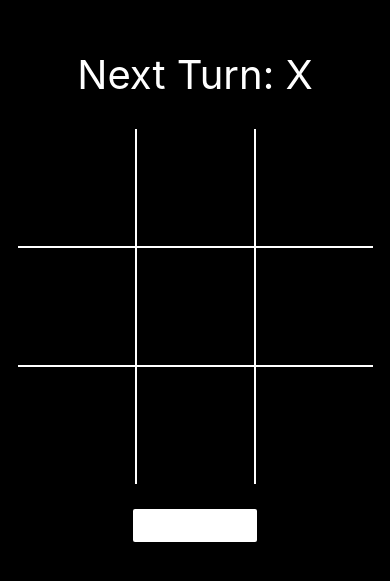
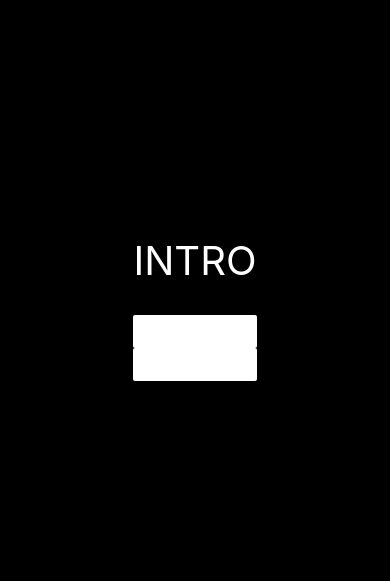
Before and after one commit to mishroom/tictactoe-reactnative, a React Native app: screen / in a window 390 px wide. Shown: the part 129-710 px from the top of the page. Built offline with nearby package versions, Linux system fonts and the light colour scheme.

Commit message:
adding singleplayer wip

```diff
--- a/App.js
+++ b/App.js
@@ -16,8 +16,9 @@ export default class App extends React.Component {
     super(props)
     this.state = {
       nextTurn: 'X',
-      gameState: 'play',
+      gameState: 'intro',
       winner: null,
+      mode: null,
       gridData: [
         {
           position: 1,
@@ -85,9 +86,7 @@ export default class App extends React.Component {
       gridData: gridData,
       nextTurn: this.state.nextTurn === 'X' ? 'O' : 'X',
     })
-    console.log(index, item.value)
     //checkWinner
-
     //horizontal and vertical
     if (index % 3 === 0) {
       if (
@@ -213,6 +212,24 @@ export default class App extends React.Component {
     })
   }
 
+  renderIntro() {
+    return (
+      <View>
+        <Text style={[styles.text, { marginVertical: 30 }]}>INTRO</Text>
+        <Button
+          title="Single Player"
+          color="white"
+          onPress={() => this.setState({ mode: 'single', gameState: 'play' })}
+        />
+        <Button
+          title="Multi Player"
+          color="white"
+          onPress={() => this.setState({ mode: 'multi', gameState: 'play' })}
+        />
+      </View>
+    )
+  }
+
   renderBoard() {
     let DeviceWidth = Dimensions.get('window').width
     return (
@@ -256,15 +273,29 @@ export default class App extends React.Component {
   render() {
     return (
       <View style={styles.container}>
+        {this.state.gameState === 'intro' && this.renderIntro()}
         {this.state.gameState === 'play' && this.renderBoard()}
         {this.state.gameState === 'win' && this.renderWinner()}
-        <View style={styles.button}>
-          <Button
-            title="Restart Game"
+        {this.state.gameState !== 'intro' && (
+          <View style={styles.button}>
+            <Button
+              title="Restart Game"
+              color="white"
+              onPress={() => this.restartGame()}
+            />
+            <Button
+              title="Single Player"
+              color="white"
+              onPress={() => this.restartGame()}
+            />
+
+            {/* <Button
+            title="MultiPlayer"
             color="white"
             onPress={() => this.restartGame()}
-          />
-        </View>
+          /> */}
+          </View>
+        )}
       </View>
     )
   }
```
